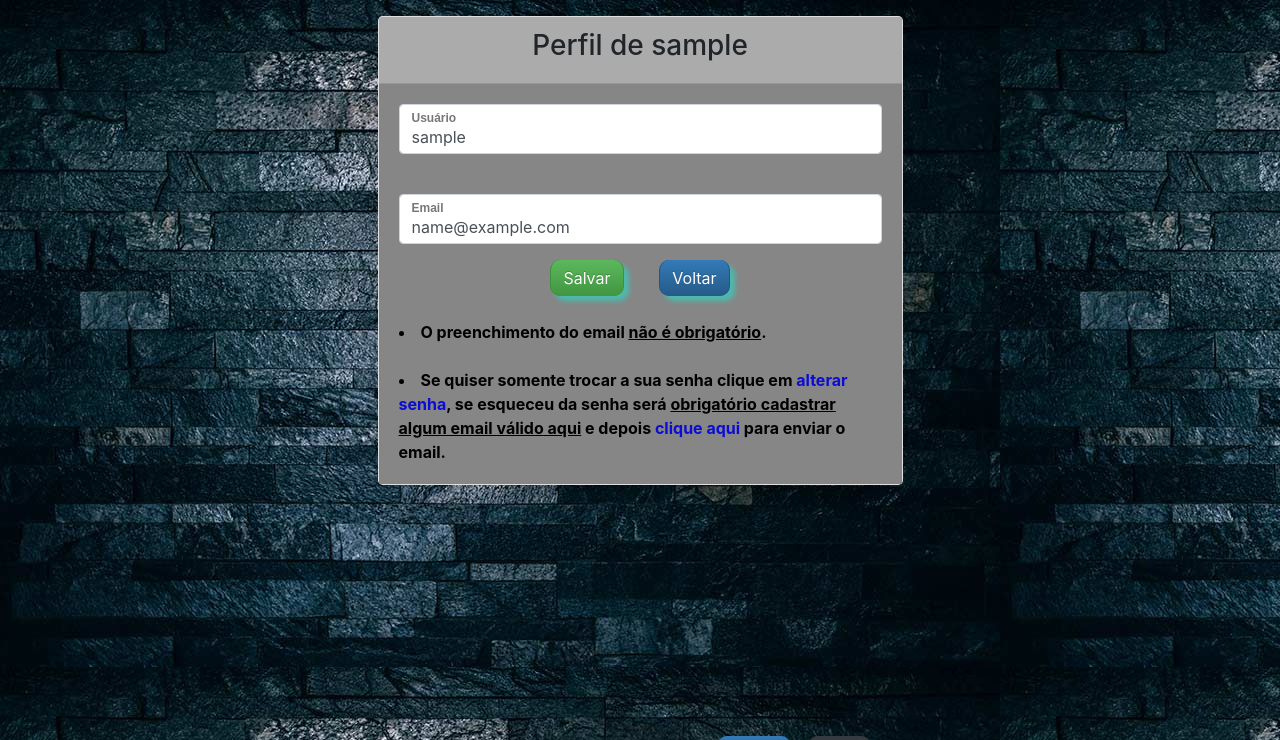
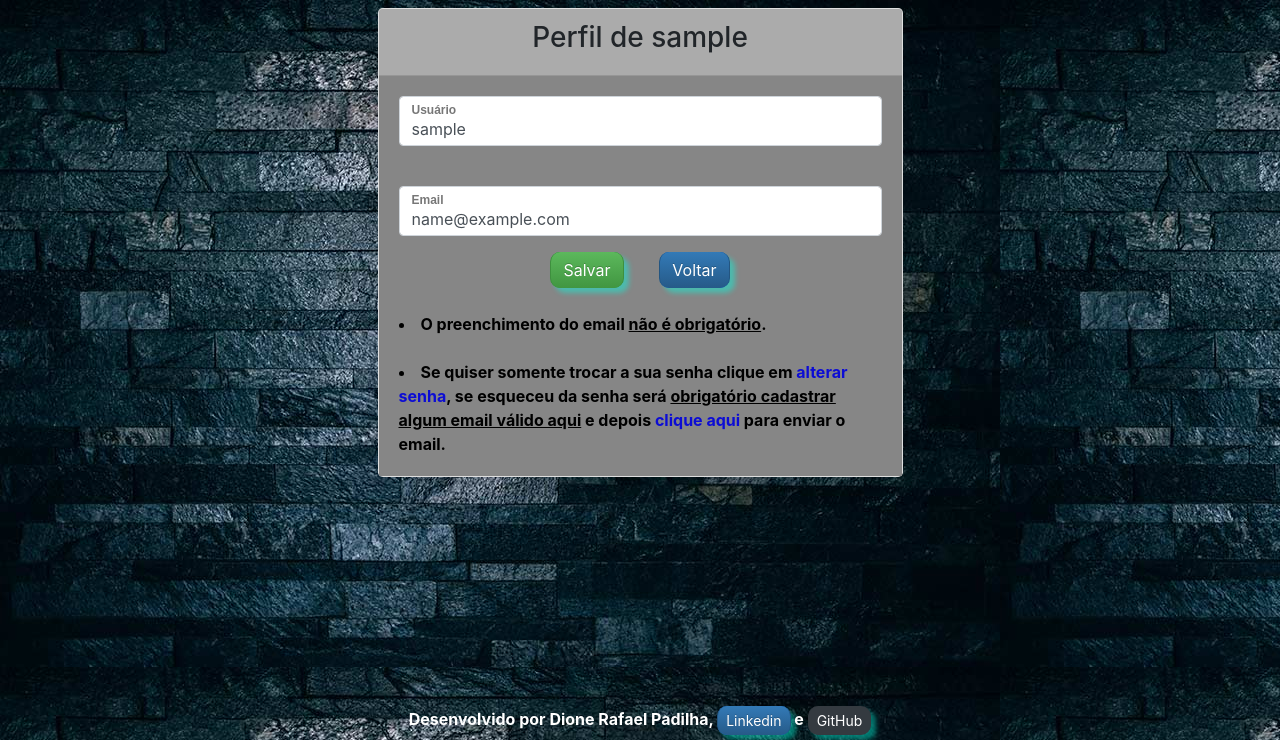
Before and after one commit to Dio30/Projeto_Carros, a Django app: page /carros/perfil/ in a window 1280 px wide. Shown: the top 740 px of the page. Run offline with Django 4.2, Linux system fonts and the light colour scheme; the visitor is signed in with stand-in values (Sample User, id 1); some libraries are stand-ins or nearby versions.

Commit message:
fix footer again

```diff
--- a/templates/carros/perfil.html
+++ b/templates/carros/perfil.html
@@ -12,7 +12,7 @@
 
 {% if user.is_authenticated %}
 
-<div class="form-content my-2">
+<div class="form-content">
     <div class="container">
         <div class="row justify-content-center">
             <div class="col-lg-6">
@@ -62,10 +62,9 @@
 {% block footer %}
 <footer class="footer">
     <div class="container">
-        <br>
         <center><span class="text">Desenvolvido por Dione Rafael Padilha,
-            <a href="https://www.linkedin.com/in/dione-padilha-a99864234/" target="_blank" class="btn btn-primary btn-sm mybtn">Linkedin</a> e
-            <a href="https://github.com/Dio30" target="_blank" class="btn btn-dark btn-sm mybtn">GitHub</a></span></center>
+        <a href="https://www.linkedin.com/in/dione-padilha-a99864234/" target="_blank" class="btn btn-primary btn-sm mybtn">Linkedin</a> e
+        <a href="https://github.com/Dio30" target="_blank" class="btn btn-dark btn-sm mybtn">GitHub</a></span></center>
     </div>
 </footer>
 {% endblock %}
--- a/templates/registration/change_password.html
+++ b/templates/registration/change_password.html
@@ -84,6 +84,7 @@
 {% block footer %}
 <footer class="footer">
     <div class="container">
+        <br>
         <center><span class="text">Desenvolvido por Dione Rafael Padilha,
             <a href="https://www.linkedin.com/in/dione-padilha-a99864234/" target="_blank" class="btn btn-primary btn-sm mybtn">Linkedin</a> e
             <a href="https://github.com/Dio30" target="_blank" class="btn btn-dark btn-sm mybtn">GitHub</a></span></center>
```
